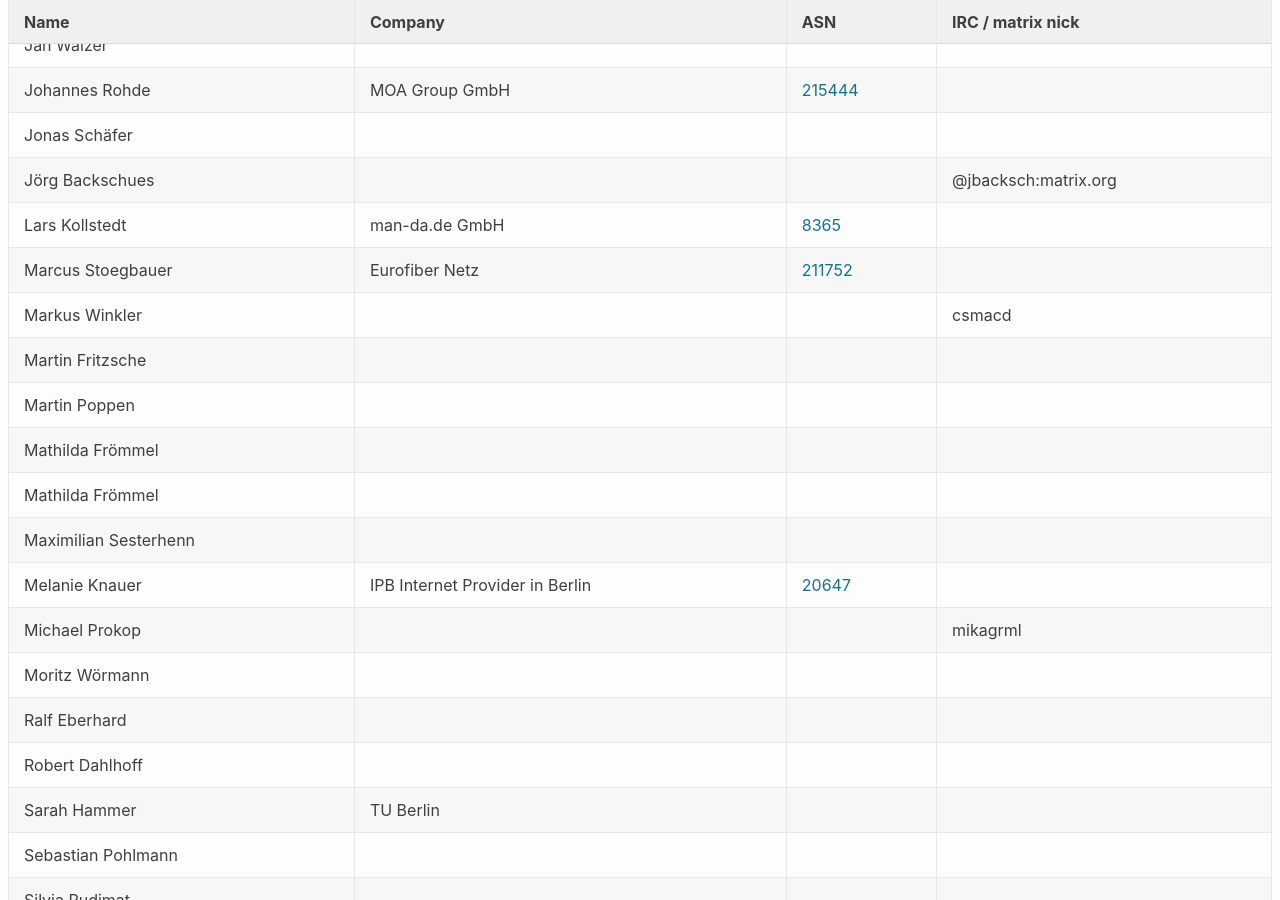
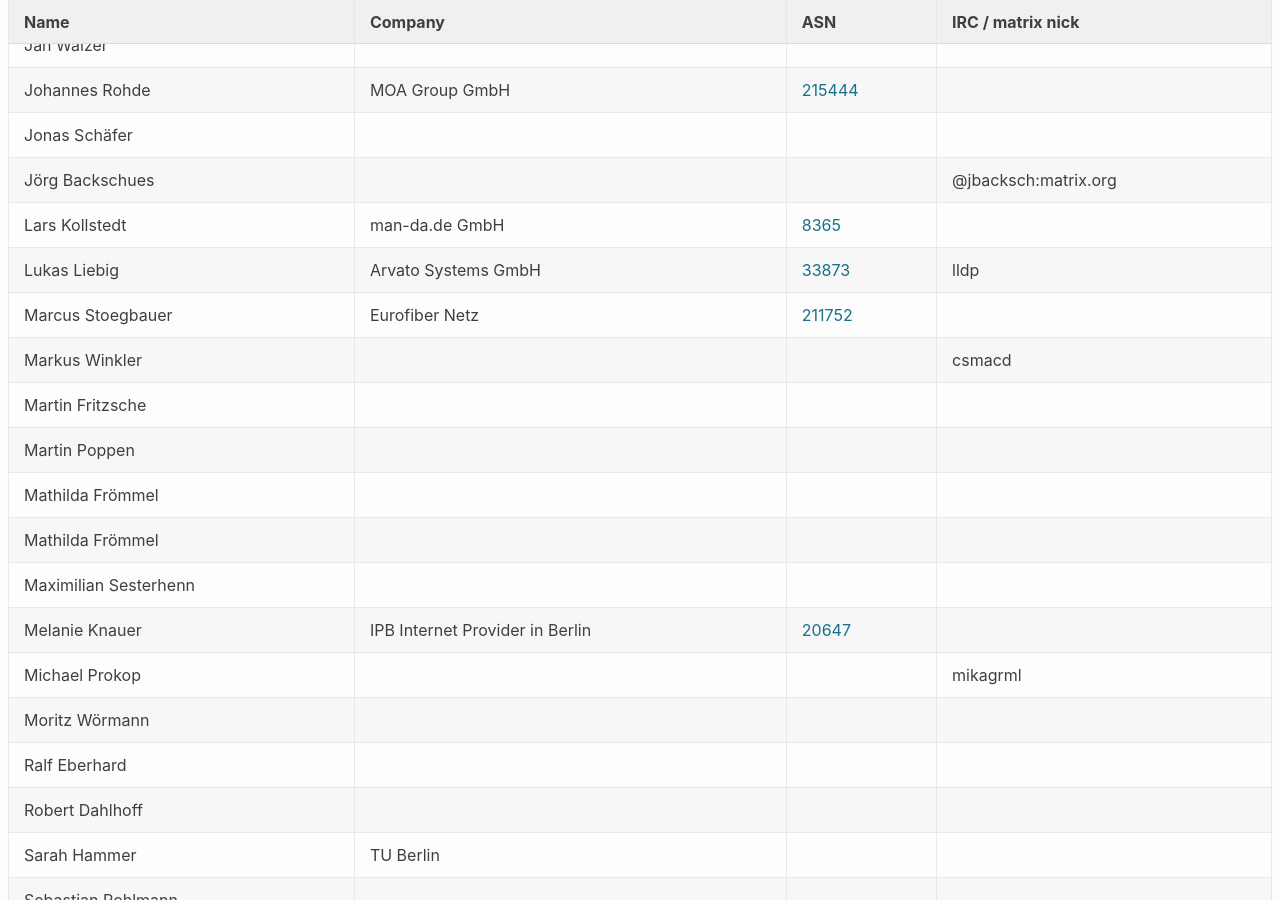
Before and after one commit to denog/pretix-attendeelist, a Jekyll site: the page built from denog17/index.markdown, in a window 1280 px wide and 900 px high, scrolled down 22080 px. Built offline with Jekyll 4.4.1, drawn with Linux system fonts in a browser that asks for light colours.

Commit message:
Latest data: Wed Oct  1 06:12:51 UTC 2025

```diff
--- a/_data/attendees_denog17_online.json
+++ b/_data/attendees_denog17_online.json
@@ -114,6 +114,12 @@
     "asn": "8365"
   },
   {
+    "name": "Lukas Liebig",
+    "company": "Arvato Systems GmbH",
+    "irc": "lldp",
+    "asn": "33873"
+  },
+  {
     "name": "Marcus Stoegbauer",
     "company": "Eurofiber Netz",
     "irc": null,
```
